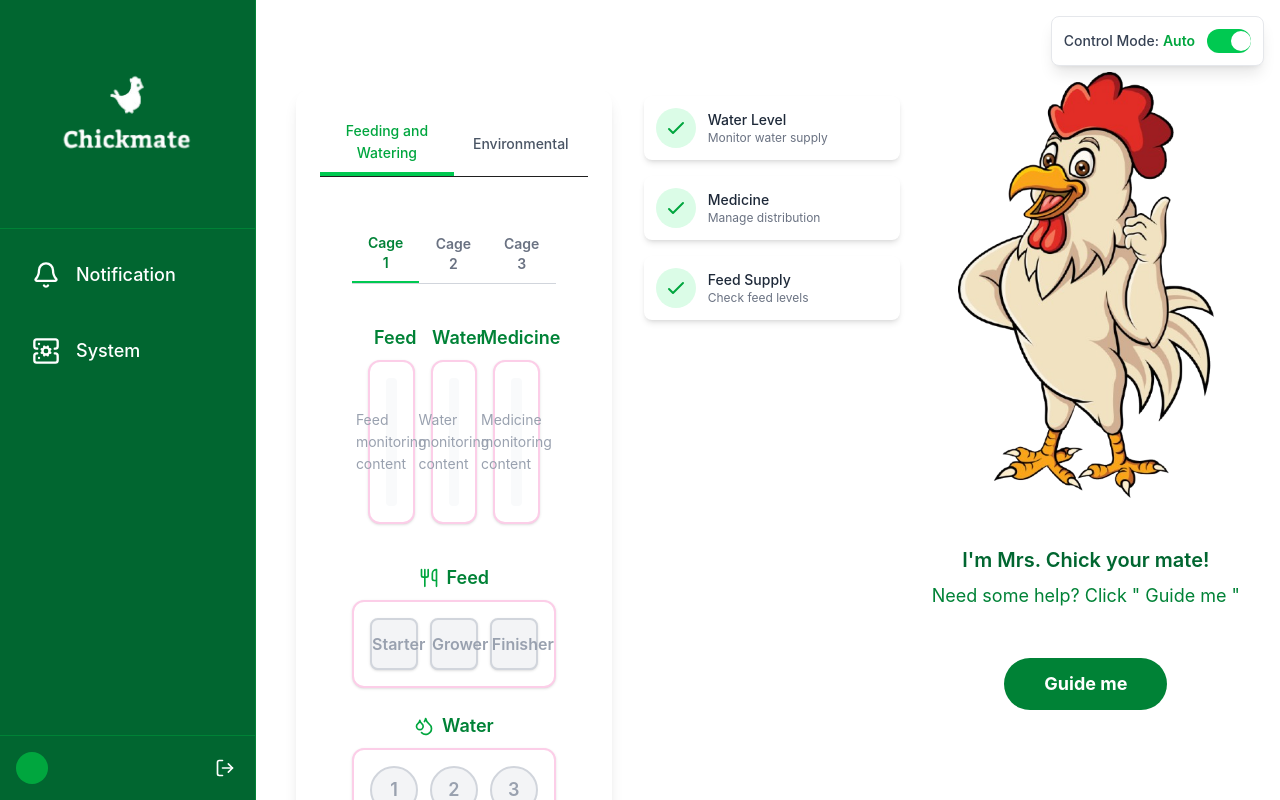
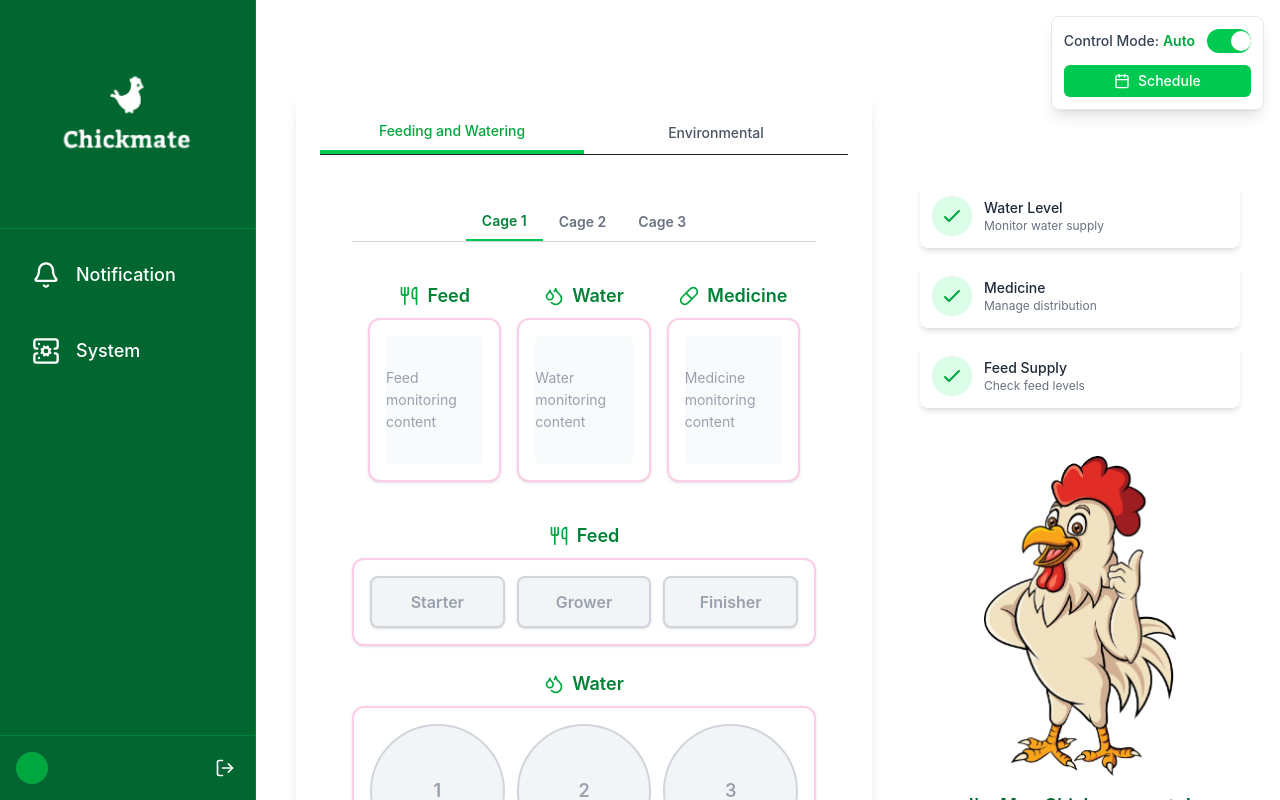
Before and after one commit to 05-14th/PMS, a React (Vite) app: page /control in a window 1280 px wide. Shown: the top 800 px of the page. Built offline with nearby package versions, Linux system fonts and the light colour scheme; no server answers.

Commit message:
Push Adjustment

```diff
--- a/src/pages/Control.tsx
+++ b/src/pages/Control.tsx
@@ -80,7 +80,7 @@ function Control() {
   return (
     <div className={`min-h-screen bg-black ${showGuide ? 'overflow-hidden' : ''}`}>
       <ControlBody className="relative">
-        <div className="w-full px-4 flex flex-col md:flex-row justify-between relative">
+        <div className="w-full px-4 flex flex-col lg:flex-row justify-between relative">
           {/* Main content */}
           <div className="flex-1" ref={tabContainerRef}>
             <SubTabsPage onShowGuide={() => setShowGuide(true)} />
@@ -105,8 +105,10 @@ function Control() {
             )}
           </div>
 
-          {/* Three Icon Containers - Sidebar */}
-          <div className="hidden md:flex flex-col space-y-4 w-64 ml-8 sticky top-24 h-0">
+          {/* Right sidebar - Desktop only */}
+          <div className="hidden lg:flex flex-col w-80 ml-12 mt-40 space-y-8">
+            {/* Status Containers */}
+            <div className="space-y-4">
               {/* Water Container */}
               <div className="bg-white p-3 rounded-lg shadow-md flex items-center space-x-3">
                 <div className="bg-green-100 p-2 rounded-full">
@@ -147,27 +149,25 @@ function Control() {
               </div>
             </div>
 
-          {/* Mrs. Chick help section - Desktop only */}
-          {!isMobile && (
-            <div className="ml-8 flex flex-col items-center sticky top-24 mt-12">
+            {/* Mrs. Chick help section */}
+            <div className="flex flex-col items-center mt-4">
               <img
                 src="/Extras/Mr_Chick.png"
                 alt="Mr. Chick"
-                className="w-64 h-64 object-contain mb-4"
+                className="w-48 h-48 object-contain"
               />
-              <div className="text-center mt-8">
-                <p className="text-green-800 font-semibold text-xl mb-2">I'm Mrs. Chick your mate!</p>
-                <p className="text-lg text-green-700 mb-8">Need some help?
-                  Click " Guide me "</p>
+              <div className="text-center mt-4">
+                <p className="text-green-800 font-semibold text-lg mb-2">I'm Mrs. Chick your mate!</p>
+                <p className="text-md text-green-700 mb-4">Need some help?<br />Click "Guide me"</p>
                 <button
-                  className="bg-green-700 hover:bg-green-800 text-white font-bold py-3 px-10 rounded-full transition-all duration-200 text-lg transform hover:scale-105 mt-4"
+                  className="bg-green-700 hover:bg-green-800 text-white font-bold py-2 px-6 rounded-full transition-all duration-200 text-md transform hover:scale-105"
                   onClick={() => setShowGuide(true)}
                 >
                   Guide me
                 </button>
               </div>
             </div>
-          )}
+          </div>
 
           {/* Mobile floating guide button */}
           {isMobile && (
--- /dev/null
+++ b/src/pages/Extra/Control/Automation/Automation_Form.tsx
@@ -0,0 +1,101 @@
+import React, { useState } from "react";
+
+interface FormData {
+  startTime: string;
+  endTime: string;
+  light: boolean;
+  medicine: boolean;
+}
+
+const Automation_Form: React.FC<{ onClose: () => void }> = ({ onClose }) => {
+  const [formData, setFormData] = useState<FormData>({
+    startTime: "",
+    endTime: "",
+    light: false,
+    medicine: false,
+  });
+
+  const handleChange = (e: React.ChangeEvent<HTMLInputElement>) => {
+    const { name, type, value, checked } = e.target;
+
+    setFormData(prev => ({
+      ...prev,
+      [name]: type === 'checkbox' ? checked : value
+    }));
+  };
+
+  const handleSubmit = (e: React.FormEvent) => {
+    e.preventDefault();
+    console.log("Form submitted:", formData);
+    onClose();
+  };
+
+  return (
+    <div className="backdrop-blur-md bg-white/30 p-6 rounded-lg shadow-lg">
+      <form onSubmit={handleSubmit} className="space-y-4">
+        <div>
+          <label className="block text-sm font-medium text-gray-800 mb-1">
+            Start Time
+          </label>
+          <input
+            type="time"
+            name="startTime"
+            value={formData.startTime}
+            onChange={handleChange}
+            className="w-full p-2 bg-white/50 border border-gray-300 rounded-md focus:ring-blue-500 focus:border-blue-500 text-gray-800"
+            required
+          />
+        </div>
+
+        <div>
+          <label className="block text-sm font-medium text-gray-800 mb-1">
+            End Time
+          </label>
+          <input
+            type="time"
+            name="endTime"
+            value={formData.endTime}
+            onChange={handleChange}
+            className="w-full p-2 bg-white/50 border border-gray-300 rounded-md focus:ring-blue-500 focus:border-blue-500 text-gray-800"
+            required
+          />
+        </div>
+
+        <div className="space-y-2 pt-2">
+          <label className="flex items-center space-x-2">
+            <input
+              type="checkbox"
+              name="light"
+              checked={formData.light}
+              onChange={handleChange}
+              className="h-4 w-4 text-blue-600 focus:ring-blue-500 border-gray-300 rounded"
+            />
+            <span className="text-sm text-gray-800">Light</span>
+          </label>
+
+          <label className="flex items-center space-x-2">
+            <input
+              type="checkbox"
+              name="medicine"
+              checked={formData.medicine}
+              onChange={handleChange}
+              className="h-4 w-4 text-blue-600 focus:ring-blue-500 border-gray-300 rounded"
+            />
+            <span className="text-sm text-gray-800">Medicine</span>
+          </label>
+        </div>
+
+        <div className="pt-4">
+          <button
+            type="submit"
+            className="w-full bg-white/70 text-gray-800 px-4 py-2 border border-gray-300 rounded-md shadow-sm text-sm font-medium hover:bg-white/90 focus:outline-none focus:ring-2 focus:ring-offset-2 focus:ring-blue-500"
+          >
+            Submit
+          </button>
+        </div>
+      </form>
+    </div>
+  );
+};
+
+export default Automation_Form;
--- a/src/pages/Extra/Control/Toggle_Manual_Auto_Mode.tsx
+++ b/src/pages/Extra/Control/Toggle_Manual_Auto_Mode.tsx
@@ -1,4 +1,6 @@
 import React, { useState, useEffect } from 'react';
+import { Calendar } from 'lucide-react';
+import Automation_Form from './Automation/Automation_Form';
 
 interface ToggleManualAutoModeProps {
   isAuto: boolean;
@@ -16,6 +18,7 @@ const ToggleManualAutoMode: React.FC<ToggleManualAutoModeProps> = ({
   disabled = false
 }) => {
   const [isAuto, setIsAuto] = useState(externalIsAuto);
+  const [showSchedule, setShowSchedule] = useState(false);
 
   // Sync with external state
   useEffect(() => {
@@ -30,9 +33,19 @@ const ToggleManualAutoMode: React.FC<ToggleManualAutoModeProps> = ({
     }
   };
 
+  const handleScheduleClick = () => {
+    setShowSchedule(true);
+  };
+
+  const handleCloseSchedule = () => {
+    setShowSchedule(false);
+  };
+
   return (
+    <>
       <div className={`fixed right-4 z-50 bg-white p-3 rounded-lg shadow-lg border border-gray-200 ${className}
         top-20 sm:top-4 transition-all duration-300`}>
+        <div className="flex flex-col space-y-3">
           <div className="flex items-center">
             <span className="mr-3 text-sm font-medium text-gray-700">
               {label}:
@@ -42,7 +55,7 @@ const ToggleManualAutoMode: React.FC<ToggleManualAutoModeProps> = ({
             </span>
             <button
               type="button"
-          className={`relative inline-flex h-6 w-11 items-center rounded-full transition-colors focus:outline-none focus:ring-2 focus:ring-offset-2 focus:ring-blue-500 ${
+              className={`relative inline-flex h-6 w-11 items-center rounded-full transition-colors focus:outline-none focus:ring-2 focus:ring-offset-2 focus:ring-green-500 ${
                 isAuto ? 'bg-green-500' : 'bg-green-500'
               } ${disabled ? 'opacity-50 cursor-not-allowed' : ''}`}
               onClick={handleToggle}
@@ -56,7 +69,43 @@ const ToggleManualAutoMode: React.FC<ToggleManualAutoModeProps> = ({
               />
             </button>
           </div>
+
+          <button
+            onClick={handleScheduleClick}
+            disabled={!isAuto || disabled}
+            className={`flex items-center justify-center px-3 py-1.5 text-sm font-medium rounded-md focus:outline-none focus:ring-2 focus:ring-offset-2 transition-colors ${
+              isAuto && !disabled
+                ? 'bg-green-500 text-white hover:bg-green-600 focus:ring-blue-500'
+                : 'bg-gray-300 text-gray-500 cursor-not-allowed'
+            }`}
+          >
+            <Calendar className="w-4 h-4 mr-2" />
+            Schedule
+          </button>
         </div>
+      </div>
+
+      {/* Schedule Modal */}
+      {showSchedule && (
+        <div className="fixed inset-0 z-50 flex items-center justify-center backdrop-blur-sm">
+          <div className="bg-white/90 rounded-lg p-6 w-full max-w-md mx-4 shadow-xl">
+            <div className="flex justify-between items-center mb-4 w-full">
+
+              <button
+                onClick={handleCloseSchedule}
+                className="text-gray-500 hover:text-gray-700 ml-auto"
+                aria-label="Close"
+              >
+                ✕
+              </button>
+            </div>
+            <div className="p-4">
+              <Automation_Form onClose={handleCloseSchedule} />
+            </div>
+          </div>
+        </div>
+      )}
+    </>
   );
 };
 
```
Lines whose indentation alone changed are shown as unchanged.
